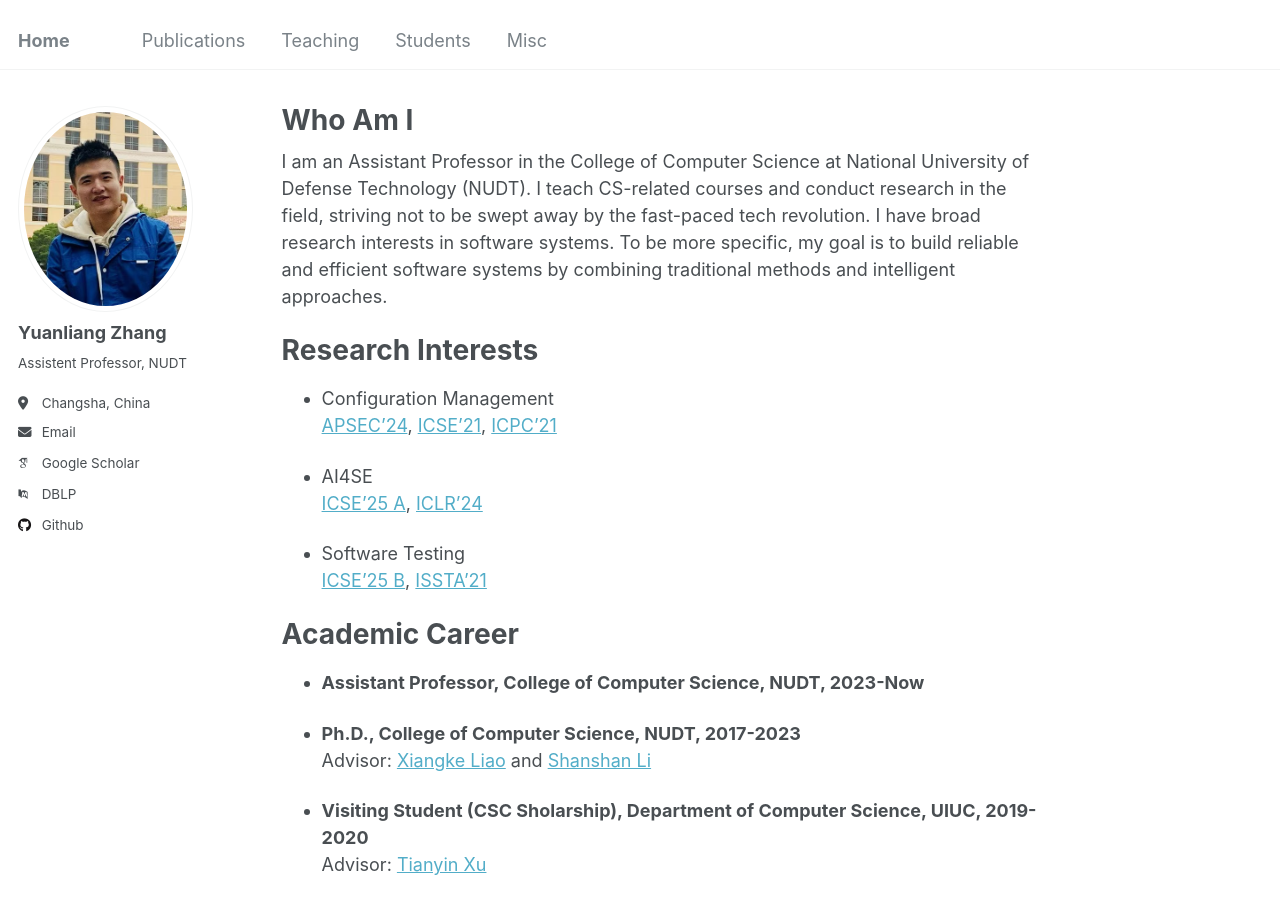
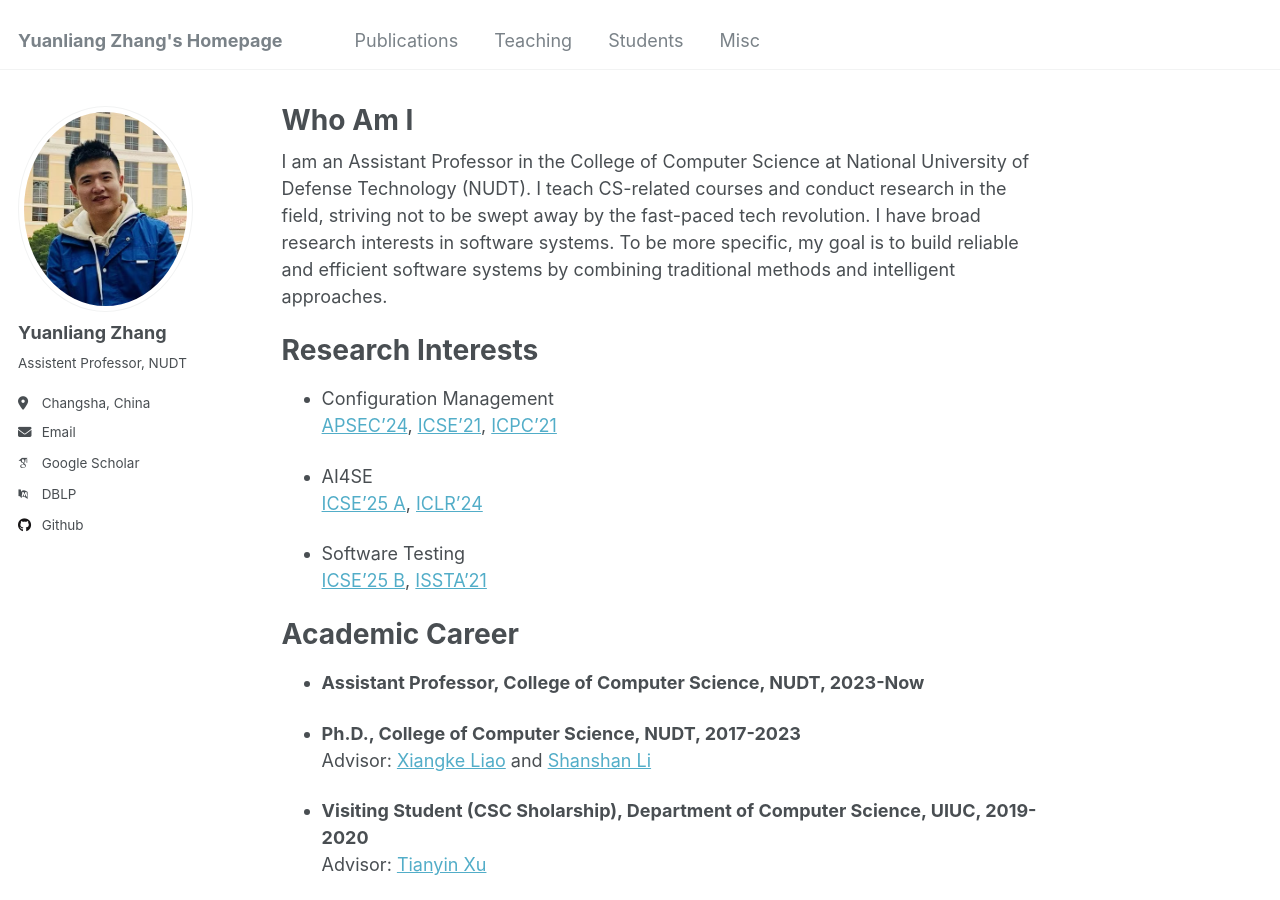
Before and after one commit to zhangbuzhang/zhangbuzhang.github.io, a Jekyll site: the page built from _pages/about.md, in a window 1280 px wide and 900 px high. Built offline with Jekyll 4.4.1, drawn with Linux system fonts in a browser that asks for light colours; some web fonts are replaced.

Commit message:
change site name

```diff
--- a/_config.yml
+++ b/_config.yml
@@ -8,7 +8,7 @@
 
 # Basic Site Settings
 locale                   : "Changsha China"
-title                    : "Home"
+title                    : "Yuanliang Zhang's Homepage"
 title_separator          : "-"
 name                     : &name "Yuanliang Zhang"
 description              : &description "..."
```
Also changed, not shown: 2 other files.
